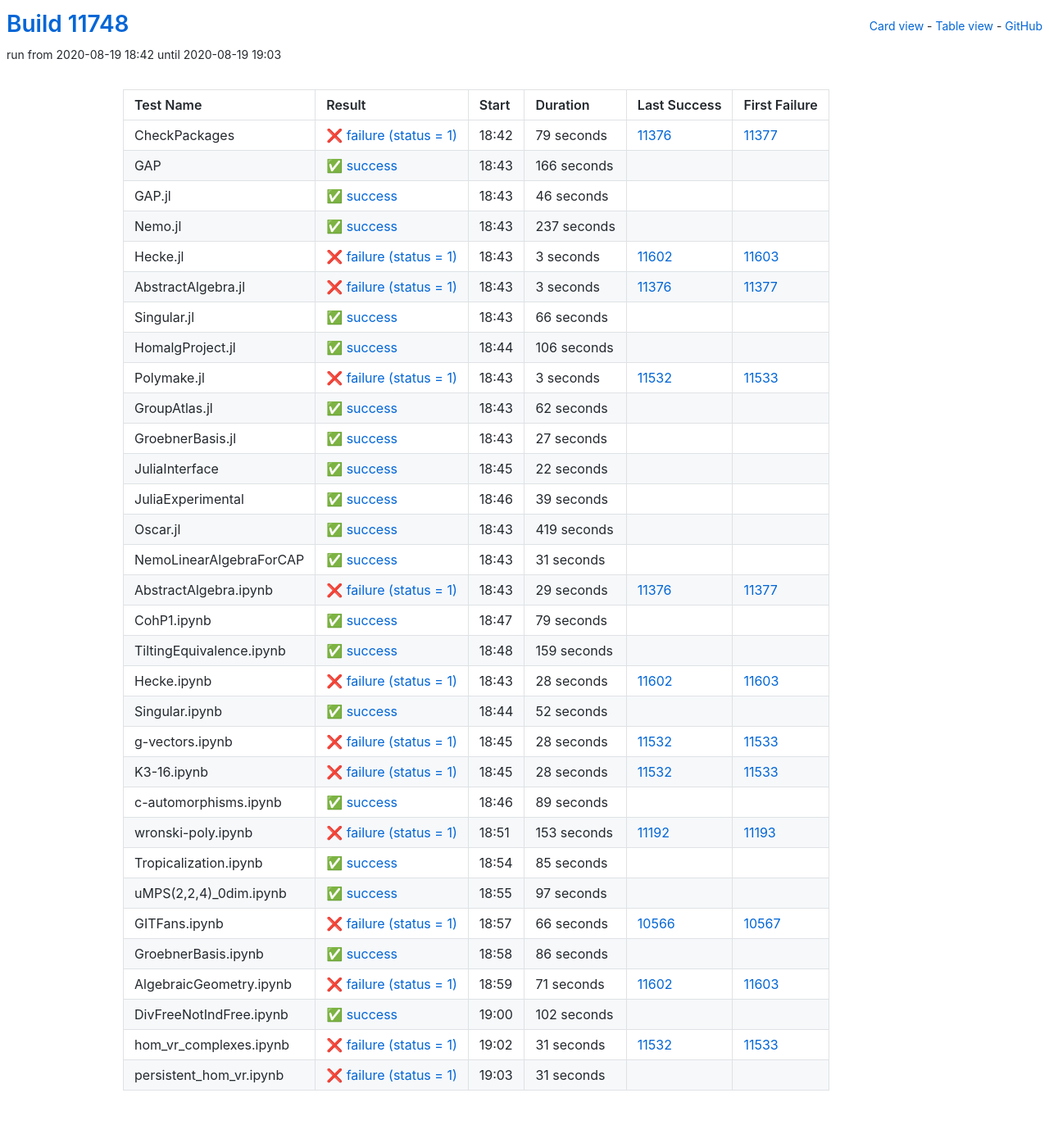
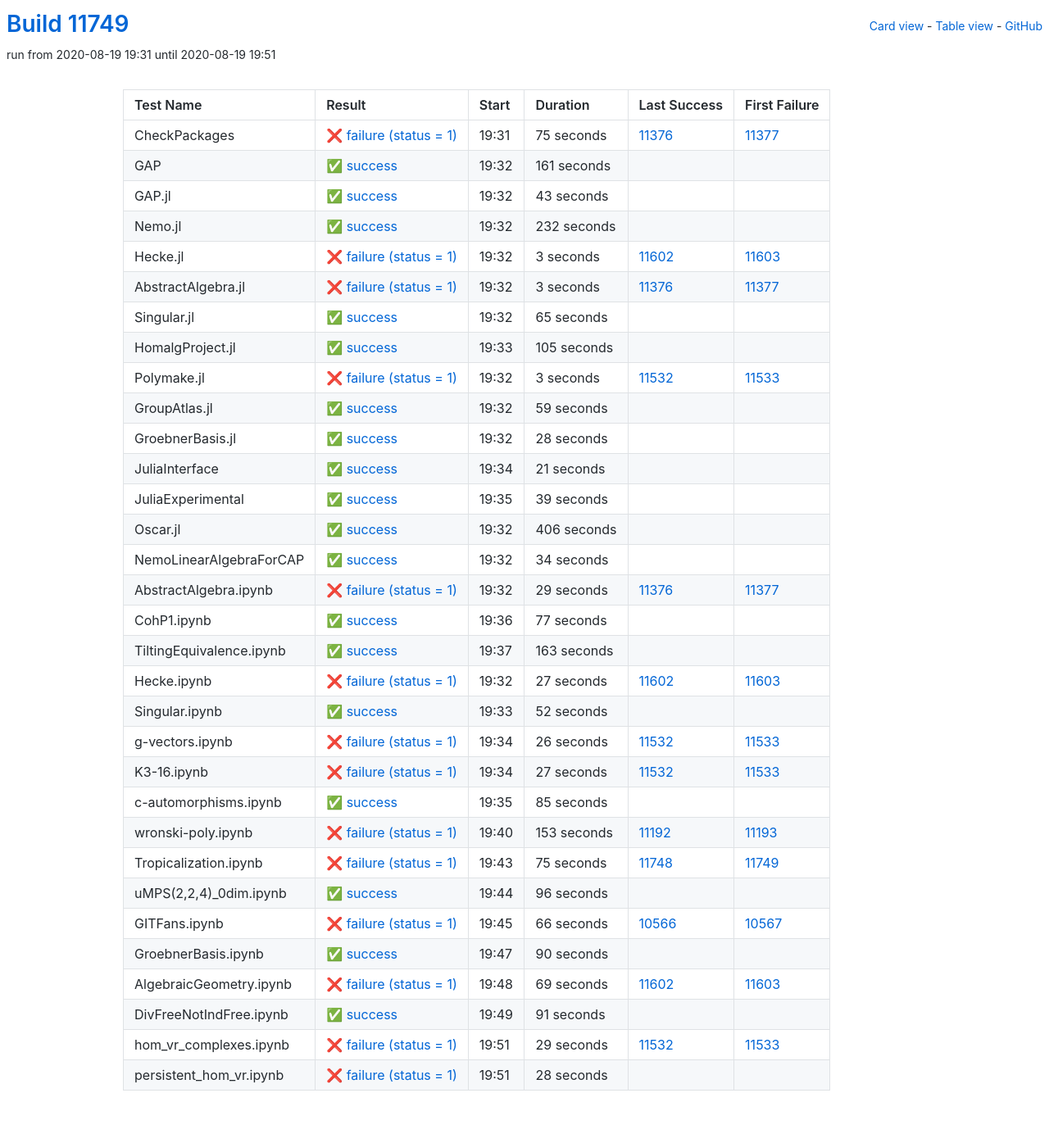
Before and after one commit to oscar-system/oscar-ci-status, a Jekyll site: the page built from table.html, in a window 1280 px wide. Shown: the whole page at 82% size. Built offline with Jekyll 4.4.1, drawn with Linux system fonts in a browser that asks for light colours.

Commit message:
Build #11749

```diff
--- a/_data/ci.yml
+++ b/_data/ci.yml
@@ -1,6 +1,6 @@
 ---
-build: 11748
-build_url: https://oscarci.mathematik.uni-kl.de/job/oscar/11748/
+build: 11749
+build_url: https://oscarci.mathematik.uni-kl.de/job/oscar/11749/
 job: oscar
 organization: oscar-system
 repo: oscar-ci-status
@@ -8,56 +8,56 @@
 tests:
 - name: CheckPackages
   id: checkpackages
-  log: https://oscarci.mathematik.uni-kl.de/job/oscar/11748/artifact/logs/build-11748/CheckPackages.log
-  start: 2020-08-19 18:42
+  log: https://oscarci.mathematik.uni-kl.de/job/oscar/11749/artifact/logs/build-11749/CheckPackages.log
+  start: 2020-08-19 19:31
   success: false
   exitcode: 1
   status: failure
-  duration: 79
+  duration: 75
   last_success: 11376
   last_success_url: https://oscarci.mathematik.uni-kl.de/job/oscar/11376/
   first_failure: 11377
   first_failure_url: https://oscarci.mathematik.uni-kl.de/job/oscar/11377/
 - name: GAP
   id: gap
-  log: https://oscarci.mathematik.uni-kl.de/job/oscar/11748/artifact/logs/build-11748/GAP.log
-  start: 2020-08-19 18:43
+  log: https://oscarci.mathematik.uni-kl.de/job/oscar/11749/artifact/logs/build-11749/GAP.log
+  start: 2020-08-19 19:32
   success: true
   exitcode: 0
   status: success
-  duration: 166
+  duration: 161
   last_success: false
   last_success_url:
   first_failure: false
   first_failure_url:
 - name: GAP.jl
   id: gap-jl
-  log: https://oscarci.mathematik.uni-kl.de/job/oscar/11748/artifact/logs/build-11748/GAP.jl.log
-  start: 2020-08-19 18:43
+  log: https://oscarci.mathematik.uni-kl.de/job/oscar/11749/artifact/logs/build-11749/GAP.jl.log
+  start: 2020-08-19 19:32
   success: true
   exitcode: 0
   status: success
-  duration: 46
+  duration: 43
   last_success: false
   last_success_url:
   first_failure: false
   first_failure_url:
 - name: Nemo.jl
   id: nemo-jl
-  log: https://oscarci.mathematik.uni-kl.de/job/oscar/11748/artifact/logs/build-11748/Nemo.jl.log
-  start: 2020-08-19 18:43
+  log: https://oscarci.mathematik.uni-kl.de/job/oscar/11749/artifact/logs/build-11749/Nemo.jl.log
+  start: 2020-08-19 19:32
   success: true
   exitcode: 0
   status: success
-  duration: 237
+  duration: 232
   last_success: false
   last_success_url:
   first_failure: false
   first_failure_url:
 - name: Hecke.jl
   id: hecke-jl
-  log: https://oscarci.mathematik.uni-kl.de/job/oscar/11748/artifact/logs/build-11748/Hecke.jl.log
-  start: 2020-08-19 18:43
+  log: https://oscarci.mathematik.uni-kl.de/job/oscar/11749/artifact/logs/build-11749/Hecke.jl.log
+  start: 2020-08-19 19:32
   success: false
   exitcode: 1
   status: failure
@@ -68,8 +68,8 @@
   first_failure_url: https://oscarci.mathematik.uni-kl.de/job/oscar/11603/
 - name: AbstractAlgebra.jl
   id: abstractalgebra-jl
-  log: https://oscarci.mathematik.uni-kl.de/job/oscar/11748/artifact/logs/build-11748/AbstractAlgebra.jl.log
-  start: 2020-08-19 18:43
+  log: https://oscarci.mathematik.uni-kl.de/job/oscar/11749/artifact/logs/build-11749/AbstractAlgebra.jl.log
+  start: 2020-08-19 19:32
   success: false
   exitcode: 1
   status: failure
@@ -80,32 +80,32 @@
   first_failure_url: https://oscarci.mathematik.uni-kl.de/job/oscar/11377/
 - name: Singular.jl
   id: singular-jl
-  log: https://oscarci.mathematik.uni-kl.de/job/oscar/11748/artifact/logs/build-11748/Singular.jl.log
-  start: 2020-08-19 18:43
+  log: https://oscarci.mathematik.uni-kl.de/job/oscar/11749/artifact/logs/build-11749/Singular.jl.log
+  start: 2020-08-19 19:32
   success: true
   exitcode: 0
   status: success
-  duration: 66
+  duration: 65
   last_success: false
   last_success_url:
   first_failure: false
   first_failure_url:
 - name: HomalgProject.jl
   id: homalgproject-jl
-  log: https://oscarci.mathematik.uni-kl.de/job/oscar/11748/artifact/logs/build-11748/HomalgProject.jl.log
-  start: 2020-08-19 18:44
+  log: https://oscarci.mathematik.uni-kl.de/job/oscar/11749/artifact/logs/build-11749/HomalgProject.jl.log
+  start: 2020-08-19 19:33
   success: true
   exitcode: 0
   status: success
-  duration: 106
+  duration: 105
   last_success: false
   last_success_url:
   first_failure: false
   first_failure_url:
 - name: Polymake.jl
   id: polymake-jl
-  log: https://oscarci.mathematik.uni-kl.de/job/oscar/11748/artifact/logs/build-11748/Polymake.jl.log
-  start: 2020-08-19 18:43
+  log: https://oscarci.mathematik.uni-kl.de/job/oscar/11749/artifact/logs/build-11749/Polymake.jl.log
+  start: 2020-08-19 19:32
   success: false
   exitcode: 1
   status: failure
@@ -116,44 +116,44 @@
   first_failure_url: https://oscarci.mathematik.uni-kl.de/job/oscar/11533/
 - name: GroupAtlas.jl
   id: groupatlas-jl
-  log: https://oscarci.mathematik.uni-kl.de/job/oscar/11748/artifact/logs/build-11748/GroupAtlas.jl.log
-  start: 2020-08-19 18:43
+  log: https://oscarci.mathematik.uni-kl.de/job/oscar/11749/artifact/logs/build-11749/GroupAtlas.jl.log
+  start: 2020-08-19 19:32
   success: true
   exitcode: 0
   status: success
-  duration: 62
+  duration: 59
   last_success: false
   last_success_url:
   first_failure: false
   first_failure_url:
 - name: GroebnerBasis.jl
   id: groebnerbasis-jl
-  log: https://oscarci.mathematik.uni-kl.de/job/oscar/11748/artifact/logs/build-11748/GroebnerBasis.jl.log
-  start: 2020-08-19 18:43
+  log: https://oscarci.mathematik.uni-kl.de/job/oscar/11749/artifact/logs/build-11749/GroebnerBasis.jl.log
+  start: 2020-08-19 19:32
   success: true
   exitcode: 0
   status: success
-  duration: 27
+  duration: 28
   last_success: false
   last_success_url:
   first_failure: false
   first_failure_url:
 - name: JuliaInterface
   id: juliainterface
-  log: https://oscarci.mathematik.uni-kl.de/job/oscar/11748/artifact/logs/build-11748/JuliaInterface.log
-  start: 2020-08-19 18:45
+  log: https://oscarci.mathematik.uni-kl.de/job/oscar/11749/artifact/logs/build-11749/JuliaInterface.log
+  start: 2020-08-19 19:34
   success: true
   exitcode: 0
   status: success
-  duration: 22
+  duration: 21
   last_success: false
   last_success_url:
   first_failure: false
   first_failure_url:
 - name: JuliaExperimental
   id: juliaexperimental
-  log: https://oscarci.mathematik.uni-kl.de/job/oscar/11748/artifact/logs/build-11748/JuliaExperimental.log
-  start: 2020-08-19 18:46
+  log: https://oscarci.mathematik.uni-kl.de/job/oscar/11749/artifact/logs/build-11749/JuliaExperimental.log
+  start: 2020-08-19 19:35
   success: true
   exitcode: 0
   status: success
@@ -164,32 +164,32 @@
   first_failure_url:
 - name: Oscar.jl
   id: oscar-jl
-  log: https://oscarci.mathematik.uni-kl.de/job/oscar/11748/artifact/logs/build-11748/Oscar.jl.log
-  start: 2020-08-19 18:43
+  log: https://oscarci.mathematik.uni-kl.de/job/oscar/11749/artifact/logs/build-11749/Oscar.jl.log
+  start: 2020-08-19 19:32
   success: true
   exitcode: 0
   status: success
-  duration: 419
+  duration: 406
   last_success: false
   last_success_url:
   first_failure: false
   first_failure_url:
 - name: NemoLinearAlgebraForCAP
   id: nemolinearalgebraforcap
-  log: https://oscarci.mathematik.uni-kl.de/job/oscar/11748/artifact/logs/build-11748/NemoLinearAlgebraForCAP.log
-  start: 2020-08-19 18:43
+  log: https://oscarci.mathematik.uni-kl.de/job/oscar/11749/artifact/logs/build-11749/NemoLinearAlgebraForCAP.log
+  start: 2020-08-19 19:32
   success: true
   exitcode: 0
   status: success
-  duration: 31
+  duration: 34
   last_success: false
   last_success_url:
   first_failure: false
   first_failure_url:
 - name: AbstractAlgebra.ipynb
   id: abstractalgebra-ipynb
-  log: https://oscarci.mathematik.uni-kl.de/job/oscar/11748/artifact/logs/build-11748/AbstractAlgebra.ipynb.log
-  start: 2020-08-19 18:43
+  log: https://oscarci.mathematik.uni-kl.de/job/oscar/11749/artifact/logs/build-11749/AbstractAlgebra.ipynb.log
+  start: 2020-08-19 19:32
   success: false
   exitcode: 1
   status: failure
@@ -200,44 +200,44 @@
   first_failure_url: https://oscarci.mathematik.uni-kl.de/job/oscar/11377/
 - name: CohP1.ipynb
   id: cohp1-ipynb
-  log: https://oscarci.mathematik.uni-kl.de/job/oscar/11748/artifact/logs/build-11748/CohP1.ipynb.log
-  start: 2020-08-19 18:47
+  log: https://oscarci.mathematik.uni-kl.de/job/oscar/11749/artifact/logs/build-11749/CohP1.ipynb.log
+  start: 2020-08-19 19:36
   success: true
   exitcode: 0
   status: success
-  duration: 79
+  duration: 77
   last_success: false
   last_success_url:
   first_failure: false
   first_failure_url:
 - name: TiltingEquivalence.ipynb
   id: tiltingequivalence-ipynb
-  log: https://oscarci.mathematik.uni-kl.de/job/oscar/11748/artifact/logs/build-11748/TiltingEquivalence.ipynb.log
-  start: 2020-08-19 18:48
+  log: https://oscarci.mathematik.uni-kl.de/job/oscar/11749/artifact/logs/build-11749/TiltingEquivalence.ipynb.log
+  start: 2020-08-19 19:37
   success: true
   exitcode: 0
   status: success
-  duration: 159
+  duration: 163
   last_success: false
   last_success_url:
   first_failure: false
   first_failure_url:
 - name: Hecke.ipynb
   id: hecke-ipynb
-  log: https://oscarci.mathematik.uni-kl.de/job/oscar/11748/artifact/logs/build-11748/Hecke.ipynb.log
-  start: 2020-08-19 18:43
+  log: https://oscarci.mathematik.uni-kl.de/job/oscar/11749/artifact/logs/build-11749/Hecke.ipynb.log
+  start: 2020-08-19 19:32
   success: false
   exitcode: 1
   status: failure
-  duration: 28
+  duration: 27
   last_success: 11602
   last_success_url: https://oscarci.mathematik.uni-kl.de/job/oscar/11602/
   first_failure: 11603
   first_failure_url: https://oscarci.mathematik.uni-kl.de/job/oscar/11603/
 - name: Singular.ipynb
   id: singular-ipynb
-  log: https://oscarci.mathematik.uni-kl.de/job/oscar/11748/artifact/logs/build-11748/Singular.ipynb.log
-  start: 2020-08-19 18:44
+  log: https://oscarci.mathematik.uni-kl.de/job/oscar/11749/artifact/logs/build-11749/Singular.ipynb.log
+  start: 2020-08-19 19:33
   success: true
   exitcode: 0
   status: success
@@ -248,44 +248,44 @@
   first_failure_url:
 - name: g-vectors.ipynb
   id: g-vectors-ipynb
-  log: https://oscarci.mathematik.uni-kl.de/job/oscar/11748/artifact/logs/build-11748/g-vectors.ipynb.log
-  start: 2020-08-19 18:45
+  log: https://oscarci.mathematik.uni-kl.de/job/oscar/11749/artifact/logs/build-11749/g-vectors.ipynb.log
+  start: 2020-08-19 19:34
   success: false
   exitcode: 1
   status: failure
-  duration: 28
+  duration: 26
   last_success: 11532
   last_success_url: https://oscarci.mathematik.uni-kl.de/job/oscar/11532/
   first_failure: 11533
   first_failure_url: https://oscarci.mathematik.uni-kl.de/job/oscar/11533/
 - name: K3-16.ipynb
   id: k3-16-ipynb
-  log: https://oscarci.mathematik.uni-kl.de/job/oscar/11748/artifact/logs/build-11748/K3-16.ipynb.log
-  start: 2020-08-19 18:45
+  log: https://oscarci.mathematik.uni-kl.de/job/oscar/11749/artifact/logs/build-11749/K3-16.ipynb.log
+  start: 2020-08-19 19:34
   success: false
   exitcode: 1
   status: failure
-  duration: 28
+  duration: 27
   last_success: 11532
   last_success_url: https://oscarci.mathematik.uni-kl.de/job/oscar/11532/
   first_failure: 11533
   first_failure_url: https://oscarci.mathematik.uni-kl.de/job/oscar/11533/
 - name: c-automorphisms.ipynb
   id: c-automorphisms-ipynb
-  log: https://oscarci.mathematik.uni-kl.de/job/oscar/11748/artifact/logs/build-11748/c-automorphisms.ipynb.log
-  start: 2020-08-19 18:46
+  log: https://oscarci.mathematik.uni-kl.de/job/oscar/11749/artifact/logs/build-11749/c-automorphisms.ipynb.log
+  start: 2020-08-19 19:35
   success: true
   exitcode: 0
   status: success
-  duration: 89
+  duration: 85
   last_success: false
   last_success_url:
   first_failure: false
   first_failure_url:
 - name: wronski-poly.ipynb
   id: wronski-poly-ipynb
-  log: https://oscarci.mathematik.uni-kl.de/job/oscar/11748/artifact/logs/build-11748/wronski-poly.ipynb.log
-  start: 2020-08-19 18:51
+  log: https://oscarci.mathematik.uni-kl.de/job/oscar/11749/artifact/logs/build-11749/wronski-poly.ipynb.log
+  start: 2020-08-19 19:40
   success: false
   exitcode: 1
   status: failure
@@ -296,32 +296,32 @@
   first_failure_url: https://oscarci.mathematik.uni-kl.de/job/oscar/11193/
 - name: Tropicalization.ipynb
   id: tropicalization-ipynb
-  log: https://oscarci.mathematik.uni-kl.de/job/oscar/11748/artifact/logs/build-11748/Tropicalization.ipynb.log
-  start: 2020-08-19 18:54
+  log: https://oscarci.mathematik.uni-kl.de/job/oscar/11749/artifact/logs/build-11749/Tropicalization.ipynb.log
+  start: 2020-08-19 19:43
+  success: false
+  exitcode: 1
+  status: failure
+  duration: 75
+  last_success: 11748
+  last_success_url: https://oscarci.mathematik.uni-kl.de/job/oscar/11748/
+  first_failure: 11749
+  first_failure_url: https://oscarci.mathematik.uni-kl.de/job/oscar/11749/
+- name: uMPS(2,2,4)_0dim.ipynb
+  id: umps-2-2-4-0dim-ipynb
+  log: https://oscarci.mathematik.uni-kl.de/job/oscar/11749/artifact/logs/build-11749/uMPS-2-2-4-_0dim.ipynb.log
+  start: 2020-08-19 19:44
   success: true
   exitcode: 0
   status: success
-  duration: 85
-  last_success: false
-  last_success_url:
-  first_failure: false
-  first_failure_url:
-- name: uMPS(2,2,4)_0dim.ipynb
-  id: umps-2-2-4-0dim-ipynb
-  log: https://oscarci.mathematik.uni-kl.de/job/oscar/11748/artifact/logs/build-11748/uMPS-2-2-4-_0dim.ipynb.log
-  start: 2020-08-19 18:55
-  success: true
-  exitcode: 0
-  status: success
-  duration: 97
+  duration: 96
   last_success: false
   last_success_url:
   first_failure: false
   first_failure_url:
 - name: GITFans.ipynb
   id: gitfans-ipynb
-  log: https://oscarci.mathematik.uni-kl.de/job/oscar/11748/artifact/logs/build-11748/GITFans.ipynb.log
-  start: 2020-08-19 18:57
+  log: https://oscarci.mathematik.uni-kl.de/job/oscar/11749/artifact/logs/build-11749/GITFans.ipynb.log
+  start: 2020-08-19 19:45
   success: false
   exitcode: 1
   status: failure
@@ -332,60 +332,60 @@
   first_failure_url: https://oscarci.mathematik.uni-kl.de/job/oscar/10567/
 - name: GroebnerBasis.ipynb
   id: groebnerbasis-ipynb
-  log: https://oscarci.mathematik.uni-kl.de/job/oscar/11748/artifact/logs/build-11748/GroebnerBasis.ipynb.log
-  start: 2020-08-19 18:58
+  log: https://oscarci.mathematik.uni-kl.de/job/oscar/11749/artifact/logs/build-11749/GroebnerBasis.ipynb.log
+  start: 2020-08-19 19:47
   success: true
   exitcode: 0
   status: success
-  duration: 86
+  duration: 90
   last_success: false
   last_success_url:
   first_failure: false
   first_failure_url:
 - name: AlgebraicGeometry.ipynb
   id: algebraicgeometry-ipynb
-  log: https://oscarci.mathematik.uni-kl.de/job/oscar/11748/artifact/logs/build-11748/AlgebraicGeometry.ipynb.log
-  start: 2020-08-19 18:59
+  log: https://oscarci.mathematik.uni-kl.de/job/oscar/11749/artifact/logs/build-11749/AlgebraicGeometry.ipynb.log
+  start: 2020-08-19 19:48
   success: false
   exitcode: 1
   status: failure
-  duration: 71
+  duration: 69
   last_success: 11602
   last_success_url: https://oscarci.mathematik.uni-kl.de/job/oscar/11602/
   first_failure: 11603
   first_failure_url: https://oscarci.mathematik.uni-kl.de/job/oscar/11603/
 - name: DivFreeNotIndFree.ipynb
   id: divfreenotindfree-ipynb
-  log: https://oscarci.mathematik.uni-kl.de/job/oscar/11748/artifact/logs/build-11748/DivFreeNotIndFree.ipynb.log
-  start: 2020-08-19 19:00
+  log: https://oscarci.mathematik.uni-kl.de/job/oscar/11749/artifact/logs/build-11749/DivFreeNotIndFree.ipynb.log
+  start: 2020-08-19 19:49
   success: true
   exitcode: 0
   status: success
-  duration: 102
+  duration: 91
   last_success: false
   last_success_url:
   first_failure: false
   first_failure_url:
 - name: hom_vr_complexes.ipynb
   id: hom-vr-complexes-ipynb
-  log: https://oscarci.mathematik.uni-kl.de/job/oscar/11748/artifact/logs/build-11748/hom_vr_complexes.ipynb.log
-  start: 2020-08-19 19:02
+  log: https://oscarci.mathematik.uni-kl.de/job/oscar/11749/artifact/logs/build-11749/hom_vr_complexes.ipynb.log
+  start: 2020-08-19 19:51
   success: false
   exitcode: 1
   status: failure
-  duration: 31
+  duration: 29
   last_success: 11532
   last_success_url: https://oscarci.mathematik.uni-kl.de/job/oscar/11532/
   first_failure: 11533
   first_failure_url: https://oscarci.mathematik.uni-kl.de/job/oscar/11533/
 - name: persistent_hom_vr.ipynb
   id: persistent-hom-vr-ipynb
-  log: https://oscarci.mathematik.uni-kl.de/job/oscar/11748/artifact/logs/build-11748/persistent_hom_vr.ipynb.log
-  start: 2020-08-19 19:03
+  log: https://oscarci.mathematik.uni-kl.de/job/oscar/11749/artifact/logs/build-11749/persistent_hom_vr.ipynb.log
+  start: 2020-08-19 19:51
   success: false
   exitcode: 1
   status: failure
-  duration: 31
+  duration: 28
   last_success: false
   last_success_url:
   first_failure: false
```
Also changed, not shown: README.md.
